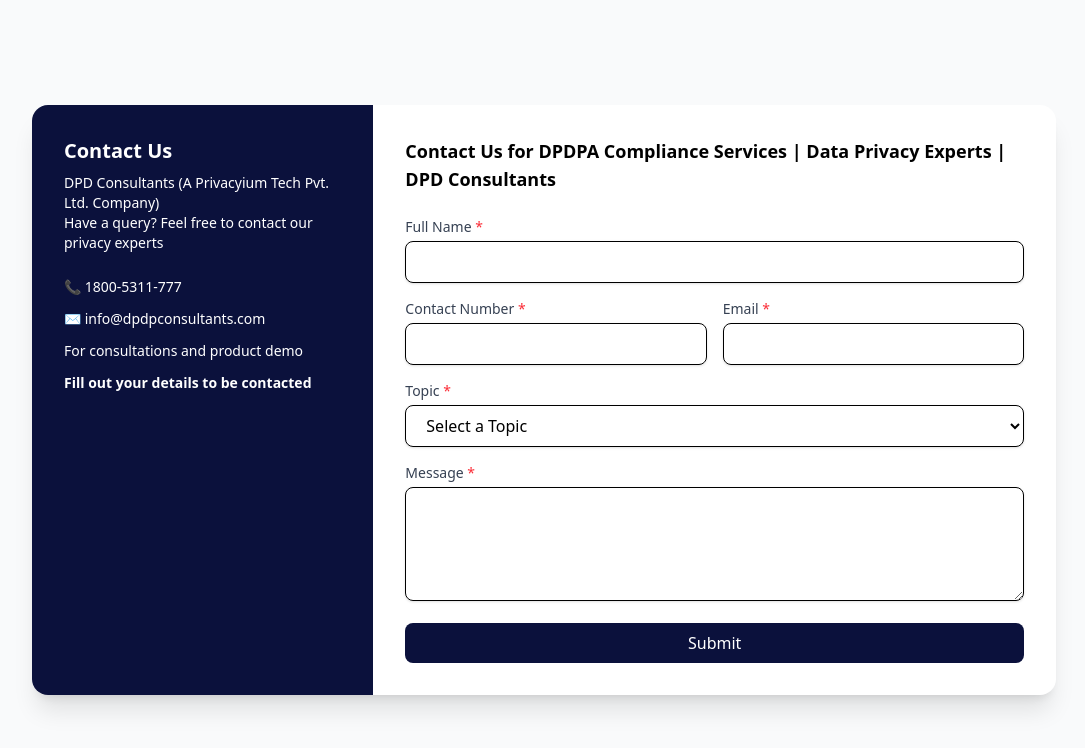
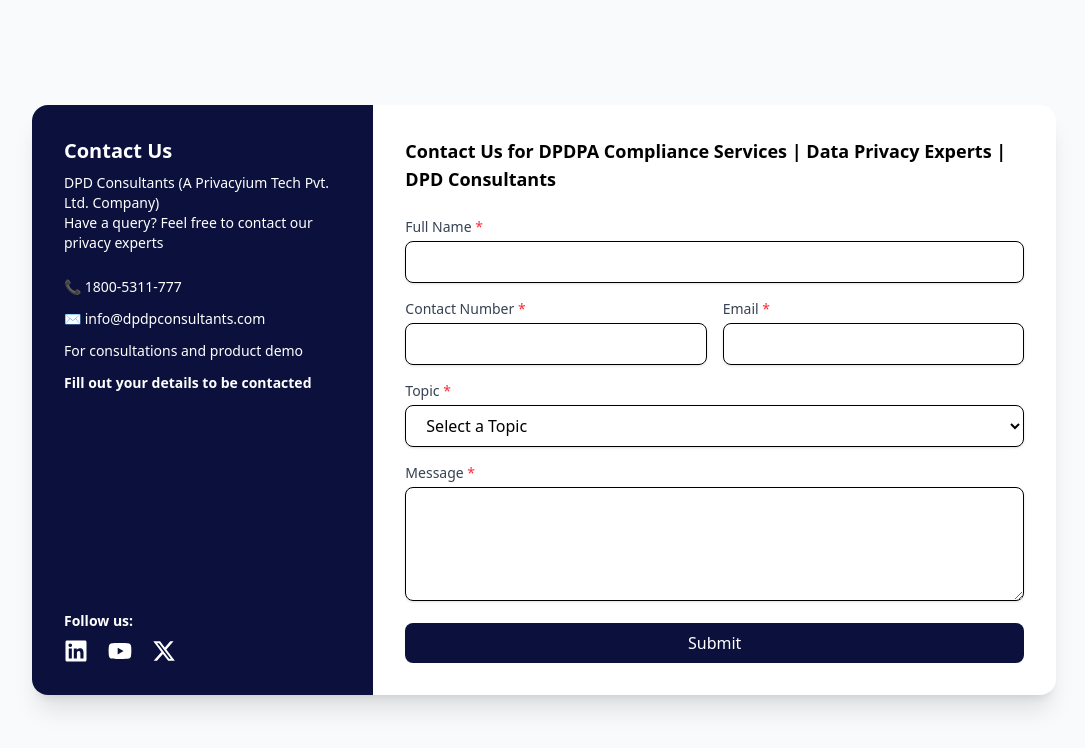
Before and after one commit to vicky654/ContactUS-DPDP, a React (Vite) app: page / in a window 1280 px wide. Shown: the top 748 px of the page, without its empty margins (96-1181 px from the left). Built offline with nearby package versions, Linux system fonts and the light colour scheme.

Commit message:
social icons Add

```diff
--- a/package.json
+++ b/package.json
@@ -16,6 +16,7 @@
     "react": "^19.1.1",
     "react-dom": "^19.1.1",
     "react-hook-form": "^7.62.0",
+    "react-icons": "^5.5.0",
     "react-modal": "^3.16.3",
     "react-native-jwt-io": "^1.0.3",
     "react-otp-input": "^3.1.1",
--- a/src/components/ContactUsForm.jsx
+++ b/src/components/ContactUsForm.jsx
@@ -3,6 +3,7 @@
 import * as Yup from "yup";
 import ConsentModal from "../Modals/ConsentModal";
 import { callApi } from "../utils/callApi";
+import { FaLinkedin, FaYoutube, FaXTwitter } from "react-icons/fa6";
 
 export default function ContactForm() {
   const [showOtp, setShowOtp] = useState(false);
@@ -192,7 +193,44 @@
           <p className="font-semibold">Fill out your details to be contacted</p>
         </div>
       </div>
+
+      {/* Social Links */}
+      <div className="mt-6">
+        <p className="text-sm font-semibold mb-2">Follow us:</p>
+        <div className="flex space-x-5 text-2xl">
+          {/* LinkedIn */}
+          <a
+            href="https://www.linkedin.com/company/dpdpconsultants/"
+            target="_blank"
+            rel="noopener noreferrer"
+            className="hover:text-blue-400 transition-colors"
+          >
+            <FaLinkedin />
+          </a>
+
+          {/* YouTube */}
+          <a
+            href="https://www.youtube.com/@DPDPConsultants"
+            target="_blank"
+            rel="noopener noreferrer"
+            className="hover:text-red-500 transition-colors"
+          >
+            <FaYoutube />
+          </a>
+
+          {/* X (Twitter) */}
+          <a
+            href="https://x.com/socialdpdp43979"
+            target="_blank"
+            rel="noopener noreferrer"
+            className="hover:text-gray-400 transition-colors"
+          >
+            <FaXTwitter />
+          </a>
         </div>
+      </div>
+    </div>
+
 
         {/* RIGHT SIDE FORM */}
         <div className="w-2/3 p-8">
```
Also changed, not shown: 1 other file (tests, documents, lock files or other folders). Lines whose indentation alone changed are shown as unchanged.
